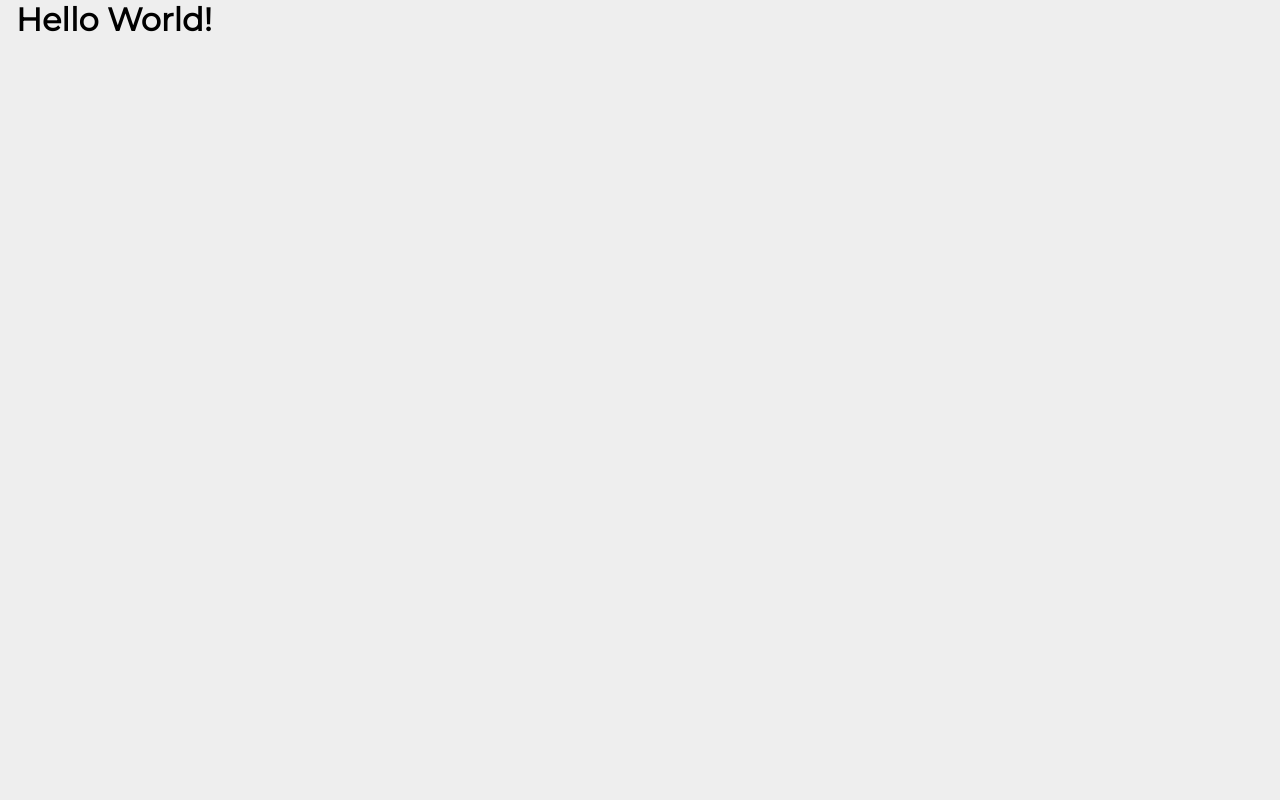
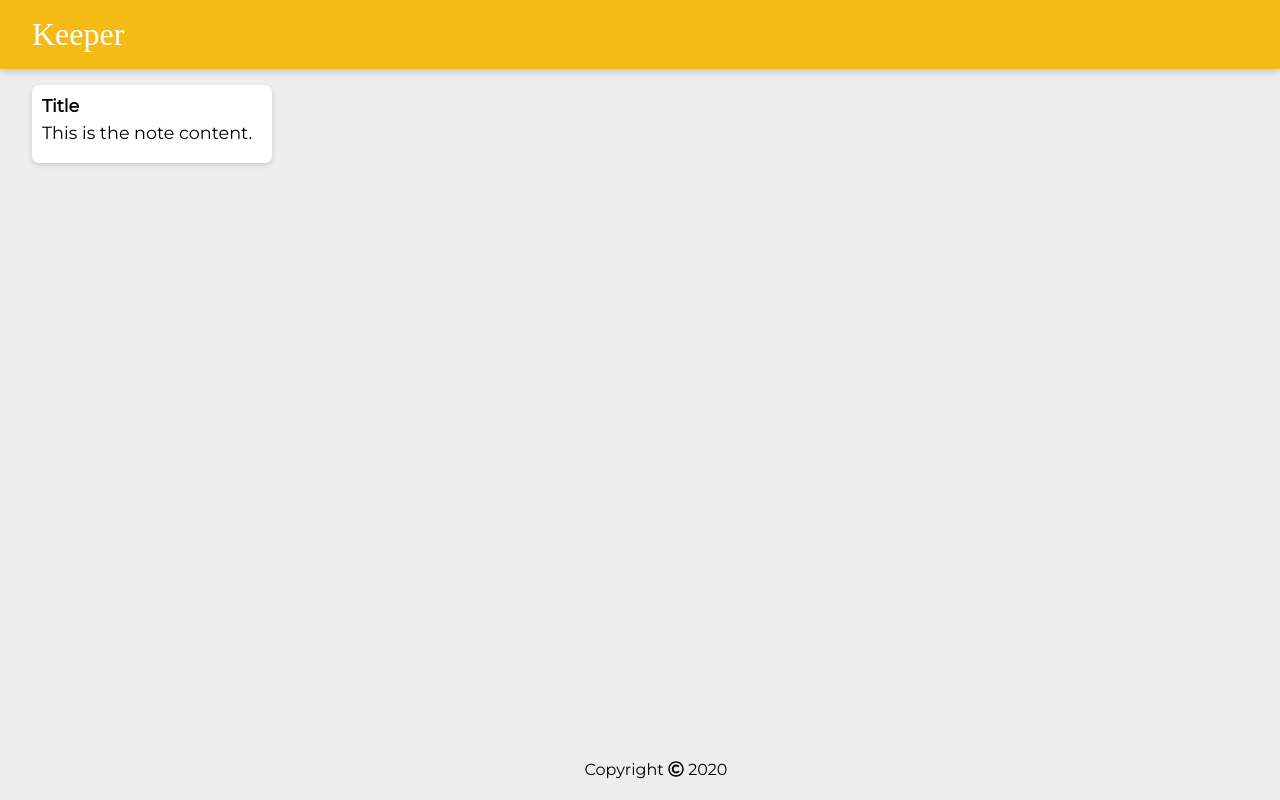
Before and after one commit to ericDevSantana/REACT-keeperApp, a React (Create React App) app: page / in a window 1280 px wide. Built offline with nearby package versions, Linux system fonts and the light colour scheme; a web font is replaced by a local one.

Commit message:
Initial commit Keeper App - Components

```diff
--- a/package.json
+++ b/package.json
@@ -3,6 +3,11 @@
   "version": "0.1.0",
   "private": true,
   "dependencies": {
+    "@fortawesome/fontawesome-svg-core": "^1.2.30",
+    "@fortawesome/free-brands-svg-icons": "^5.14.0",
+    "@fortawesome/free-regular-svg-icons": "^5.14.0",
+    "@fortawesome/free-solid-svg-icons": "^5.14.0",
+    "@fortawesome/react-fontawesome": "^0.1.11",
     "@testing-library/jest-dom": "^4.2.4",
     "@testing-library/react": "^9.5.0",
     "@testing-library/user-event": "^7.2.1",
--- /dev/null
+++ b/src/components/App.jsx
@@ -0,0 +1,14 @@
+import React from "react";
+import Header from "./Header";
+import Footer from "./Footer";
+import Note from "./Note";
+
+function App() {
+   return <div>
+    <Header/>
+    <Note/>
+    <Footer/>
+   </div>
+}
+
+export default App;
--- /dev/null
+++ b/src/components/Footer.jsx
@@ -0,0 +1,19 @@
+import React from "react";
+import {library} from "@fortawesome/fontawesome-svg-core";
+import {FontAwesomeIcon} from "@fortawesome/react-fontawesome";
+import {far} from "@fortawesome/free-regular-svg-icons";
+import {faCopyright} from "@fortawesome/free-solid-svg-icons";
+
+library.add(far, faCopyright);
+
+function Footer() {
+
+    const date = new Date();
+    const year = date.getFullYear();
+
+    return <footer>
+        Copyright <FontAwesomeIcon icon={["far", "copyright"]} /> {year}
+    </footer>
+}
+
+export default Footer;
--- /dev/null
+++ b/src/components/Header.jsx
@@ -0,0 +1,9 @@
+import React from "react";
+
+function Header() {
+    return <header>
+        <h1>Keeper</h1>
+    </header>
+}
+
+export default Header;
--- /dev/null
+++ b/src/components/Note.jsx
@@ -0,0 +1,10 @@
+import React from "react";
+
+function Note() {
+    return <div className="note">
+        <h1>Title</h1>
+        <p>This is the note content.</p>
+    </div>
+}
+
+export default Note;
--- a/src/index.js
+++ b/src/index.js
@@ -1,19 +1,7 @@
 import React from "react";
 import ReactDOM from "react-dom";
+import App from "./components/App";
 
 ReactDOM.render(
-    <h1>Hello World!</h1>
+    <App/>
 ,document.getElementById("root"));
-
-//1. Create a new React app.
-//2. Create a App.jsx component.
-//3. Create a Header.jsx component that renders a <header> element
-//to show the Keeper App name in an <h1>.
-//4. Create a Footer.jsx component that renders a <footer> element
-//to show a copyright message in a <p> with a dynamically updated year.
-//5. Create a Note.jsx component to show a <div> element with a
-//<h1> for a title and a <p> for the content.
-//6. Make sure that the final website is styled like the example shown here:
-//https://l1pp6.csb.app/
-
-//HINT: You will need to study the classes in teh styles.css file to appy styling.
```
Also changed, not shown: 2 other files (tests, documents, lock files or other folders).
